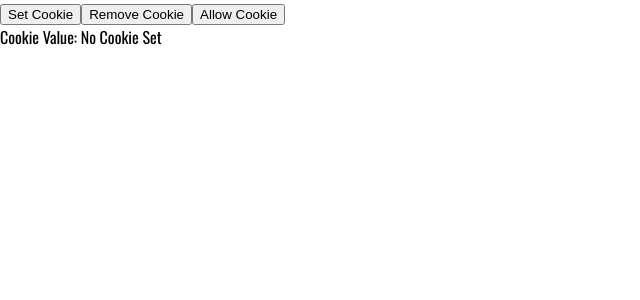
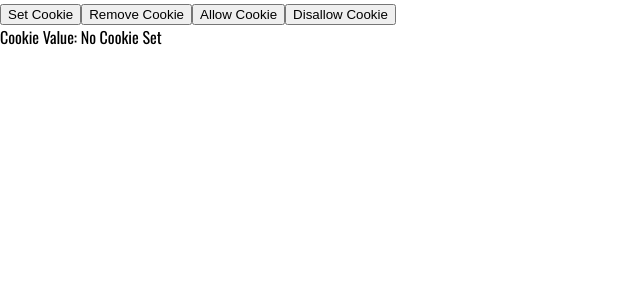
Before and after one commit to onlinestoreteam567/major, a React (Vite) app in the folder client/: page /cookie in a window 1280 px wide. Shown: the top 300 px of the page, without its empty margins (0-640 px from the left). Built offline with nearby package versions, Linux system fonts and the light colour scheme.

Commit message:
Fix bugs

```diff
--- a/client/src/hooks/useCookie.jsx
+++ b/client/src/hooks/useCookie.jsx
@@ -15,22 +15,19 @@ import { useCookieConsent } from './useCookieConsent';
 export const useCookie = (cookieName) => {
   const initialCookieValue = useMemo(() => cookieService.getCookie(cookieName), [cookieName]);
   const [cookieValue, setCookieValue] = useState(initialCookieValue);
-  const { isCookieAllowed } = useCookieConsent();
 
   // Set the cookie and update the local state
   const set = useCallback(
-    (value, options = {}) => {
-      if (isCookieAllowed) {
-        cookieService.setCookie(cookieName, value, options);
-        setCookieValue(value);
-      }
+    (value, options) => {
+      cookieService.setCookie(cookieName, value, options);
+      setCookieValue(value);
     },
     [cookieName]
   );
 
   // Remove the cookie and clear the local state
   const remove = useCallback(
-    (options = {}) => {
+    (options) => {
       cookieService.removeCookie(cookieName, options);
       setCookieValue(null);
     },
@@ -43,7 +40,7 @@ export const useCookie = (cookieName) => {
     if (value !== cookieValue) {
       setCookieValue(value);
     }
-  }, [cookieName, cookieValue]);
+  }, [cookieName]);
 
   return [cookieValue, set, remove];
 };
--- a/client/src/hooks/useCookieConsent.jsx
+++ b/client/src/hooks/useCookieConsent.jsx
@@ -1,7 +1,8 @@
 import { useState, useEffect, useCallback } from 'react';
-import cookieService from '../utils/cookie';
+import cookieService from '../utils/cookie'; // Adjust the import path as needed
 
 export const useCookieConsent = () => {
+  // BUG: STATE IS NOT UPDATING AS EXPECTED
   const [isCookieAllowed, setIsCookieAllowed] = useState(cookieService.getIsCookieAllowed());
 
   // Allow cookies and update state
--- a/client/src/router/test-components/Cookie.jsx
+++ b/client/src/router/test-components/Cookie.jsx
@@ -3,7 +3,7 @@ import { useCookieConsent } from '../../hooks/useCookieConsent';
 
 const CookieTest = () => {
   const [userToken, setUserToken, removeUserToken] = useCookie('userToken');
-  const { allowCookie } = useCookieConsent();
+  const { allowCookie, disallowCookie } = useCookieConsent();
   const handleSetCookie = () => {
     setUserToken('abc123', { expires: 7 }); // Sets a cookie for 7 days
   };
@@ -13,7 +13,11 @@ const CookieTest = () => {
   };
 
   const handleAllowCookie = () => {
-    allowCookie(); // Removes the cookie
+    allowCookie();
+  };
+
+  const handleDisallowCookie = () => {
+    disallowCookie();
   };
 
   return (
@@ -27,6 +31,9 @@ const CookieTest = () => {
       <button onClick={handleAllowCookie} style={{ color: 'black' }}>
         Allow Cookie
       </button>
+      <button onClick={handleDisallowCookie} style={{ color: 'black' }}>
+        Disallow Cookie
+      </button>
       <p style={{ color: 'black' }}>Cookie Value: {userToken || 'No Cookie Set'}</p>
     </div>
   );
--- a/client/src/utils/cookie.js
+++ b/client/src/utils/cookie.js
@@ -14,7 +14,7 @@ const cookieService = {
   },
 
   setCookie: function (name, value, options = {}) {
-    if (this.getIsCookieAllowed() === 'true') {
+    if (this.getIsCookieAllowed()) {
       Cookies.set(name, value, { path: '/', ...options });
     } else {
       console.warn('Cookie is not allowed');
```
